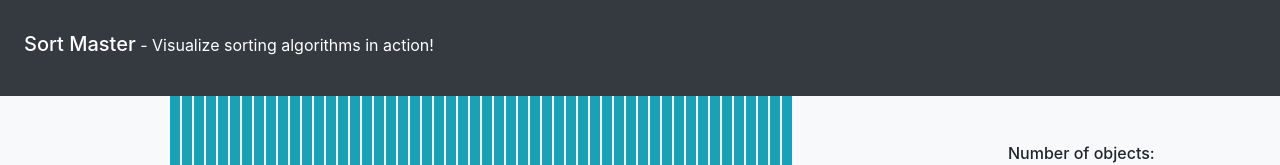
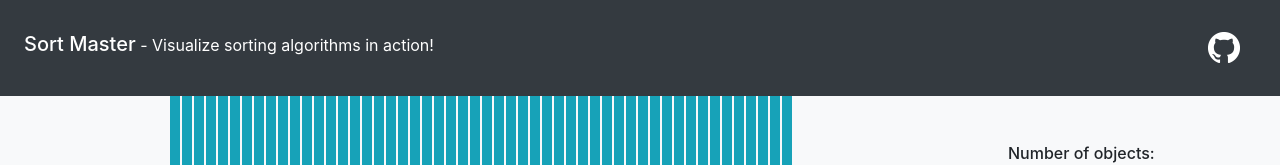
Before and after one commit to abelacosta/sort-master, a React (Create React App) app: page / in a window 1280 px wide. Shown: the top 165 px of the page. Built offline with nearby package versions, Linux system fonts and the light colour scheme.

Commit message:
Added github link

```diff
--- a/src/components/navbar.jsx
+++ b/src/components/navbar.jsx
@@ -1,9 +1,12 @@
 import React, { Component } from "react";
+import ghLogo from "../gh-32.png";
 
 class NavBar extends Component {
   state = {
     webSiteName: "Sort Master",
   };
+
+  imageStyle = {};
 
   render() {
     return (
@@ -14,6 +17,9 @@ class NavBar extends Component {
             {" - "}Visualize sorting algorithms in action!
           </small>
         </h1>
+        <a href="https://github.com/abelacosta/sort-master">
+          <img className="pr-3" src={ghLogo} alt="GitHub Logo"></img>
+        </a>
       </nav>
     );
   }
```
Also changed, not shown: src/gh-32.png (added).
